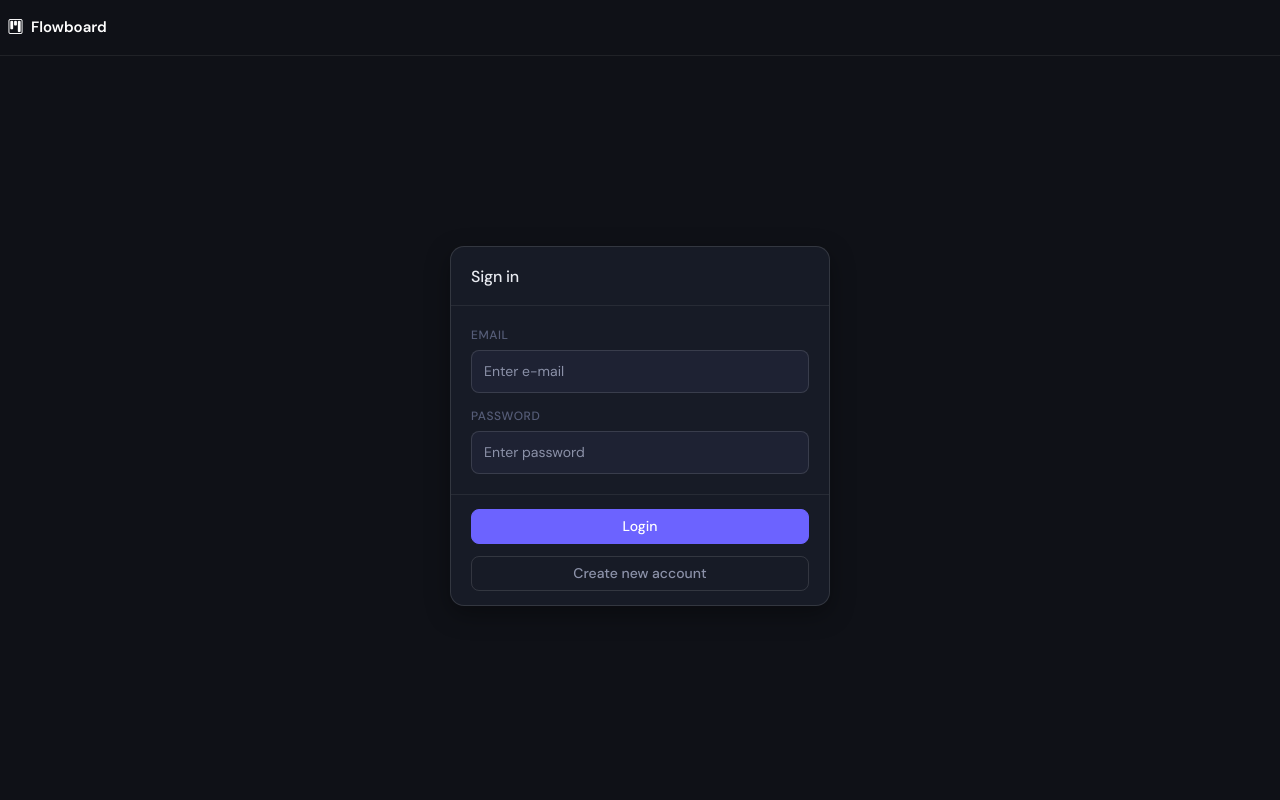
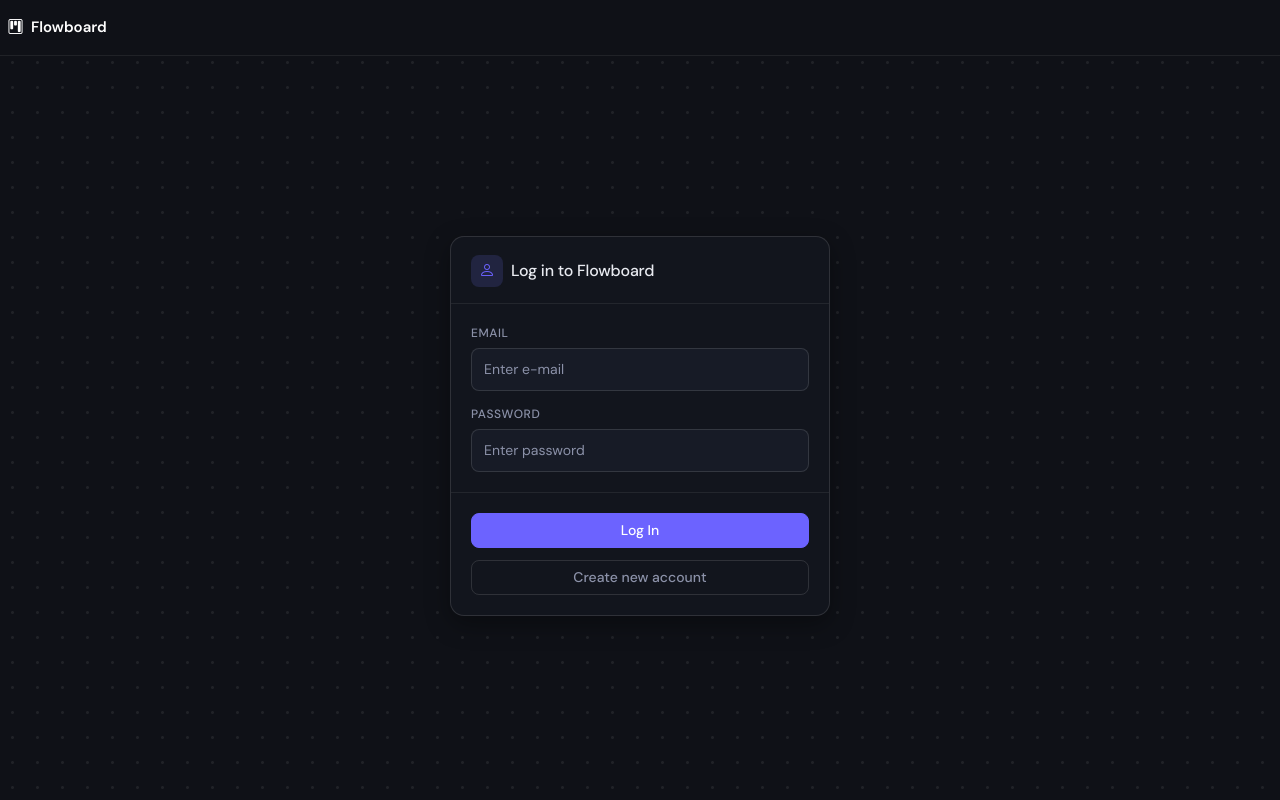
Before and after one commit to adambien94/React-Flowboard, a React (Vite) app: page /login in a window 1280 px wide. Built offline with nearby package versions, Linux system fonts and the light colour scheme; no server answers.

Commit message:
color contrast improvements

```diff
--- a/src/Login.tsx
+++ b/src/Login.tsx
@@ -3,6 +3,7 @@ import { Spinner } from "react-bootstrap";
 import Navbar from "./components/Navbar";
 import { supabase } from "./api/supabaseClient";
 import { useNavigate } from "react-router-dom";
+import styles from "./components/dashboard/DashboardLayout.module.css";
 
 export default function Login() {
   const [isRegister, setIsRegister] = useState(false);
@@ -38,7 +39,7 @@ export default function Login() {
   };
 
   return (
-    <div>
+    <div className={`${styles.mainContent}`}>
       <Navbar isControlsHidden={true} />
 
       <div
@@ -47,8 +48,11 @@ export default function Login() {
       >
         <div className="fb-auth-card">
           <div className="fb-modal-header">
-            <span className="fb-modal-title">
-              {isRegister ? "Create account" : "Sign in"}
+            <span className="fb-modal-title d-flex align-items-center">
+              <div className="fb-modal-icon me-2">
+                <i className="bi bi-person"></i>
+              </div>
+              {isRegister ? "Create account" : "Log in to Flowboard"}
             </span>
           </div>
 
@@ -96,7 +100,7 @@ export default function Login() {
                 ) : isRegister ? (
                   "Register"
                 ) : (
-                  "Login"
+                  "Log In"
                 )}
               </button>
 
--- a/src/components/Drawer.tsx
+++ b/src/components/Drawer.tsx
@@ -130,7 +130,7 @@ export default function Drawer({ show, onHide }: DrawerProps) {
               action
               className="fb-nav-item"
               onClick={logout}
-              style={{ color: "var(--fb-text-faint)" }}
+              style={{ color: "var( --fb-text-muted)" }}
             >
               <span style={{ width: 16, textAlign: "center", fontSize: 14 }}>
                 ↪
--- a/src/components/TaskDrawer.tsx
+++ b/src/components/TaskDrawer.tsx
@@ -182,7 +182,9 @@ export default function Drawer({
           <span className="fb-drawer-arrow">
             {activeCardId ? "Edit card" : "Add card"}
           </span>
-          <span style={{ color: "var(--fb-text-faint)", fontSize: 14 }}>→</span>
+          <span style={{ color: "var( --fb-text-muted)", fontSize: 14 }}>
+            →
+          </span>
           <span className="fb-drawer-col-pill">{colName || "Column"}</span>
           <button
             type="button"
@@ -206,7 +208,11 @@ export default function Drawer({
         >
           <div className="fb-drawer-body">
             <div className="fb-field">
-              <div className="fb-field-label">Title</div>
+              <div>
+                <i className="fb-field-label bi bi-text-left me-2"></i>
+                <span className="fb-field-label">Title</span>
+              </div>
+
               <input
                 ref={titleInputRef}
                 className="fb-field-control"
@@ -219,7 +225,11 @@ export default function Drawer({
             </div>
 
             <div className="fb-field">
-              <div className="fb-field-label">Description</div>
+              <div>
+                <i className="fb-field-label bi bi-card-text me-2"></i>
+                <span className="fb-field-label">Description</span>
+              </div>
+
               <textarea
                 className="fb-field-control"
                 value={form.description}
@@ -269,12 +279,11 @@ export default function Drawer({
 
             {activeCardId && (
               <div>
-                <div
-                  className="fb-section-divider"
-                  style={{ marginBottom: 12 }}
-                >
-                  Time tracked
+                <div className="fb-section-divider">
+                  <i className="bi bi-clock me-2"></i>
+                  <span style={{ marginBottom: 12 }}>Time tracked</span>
                 </div>
+
                 <div className="fb-timer-row">
                   <div>
                     <div className="fb-timer-val">{timerValue}</div>
--- a/src/components/TaskModal.tsx
+++ b/src/components/TaskModal.tsx
@@ -15,7 +15,6 @@ export default function TaskModal({ show, onHide }: TaskModalProps) {
 
   useEffect(() => {
     if (activeCardId) fetchCardDetails(activeCardId);
-    console.log(cardDetails);
   }, [activeCardId, fetchCardDetails, setCardDetails]);
 
   useEffect(() => {
@@ -41,7 +40,6 @@ export default function TaskModal({ show, onHide }: TaskModalProps) {
         <div className="fb-modal-icon">
           <i className="bi bi-card-text"></i>
         </div>
-
         <span className="fb-modal-title">Card details</span>
         <button
           type="button"
@@ -57,9 +55,9 @@ export default function TaskModal({ show, onHide }: TaskModalProps) {
         {cardDetails ? (
           <>
             <div className="fb-field" style={{ gap: 8 }}>
-              <div>
+              <div className="fb-field-label">
                 <i className="fb-field-label bi bi-text-left me-2"></i>
-                <span className="fb-field-label">Title</span>
+                <span>Title</span>
               </div>
 
               <div
@@ -74,8 +72,8 @@ export default function TaskModal({ show, onHide }: TaskModalProps) {
             </div>
 
             <div className="fb-field" style={{ gap: 8 }}>
-              <div>
-                <i className="fb-field-label bi bi-card-text me-2"></i>
+              <div className="fb-field-label">
+                <i className="bi bi-card-text me-2"></i>
                 <span className="fb-field-label">Description</span>
               </div>
 
@@ -96,18 +94,19 @@ export default function TaskModal({ show, onHide }: TaskModalProps) {
 
             <div className="d-flex justify-content-between" style={{ gap: 8 }}>
               <div className="col">
-                <div>
-                  <span className="fb-field-label">Priority</span>
+                <div className="fb-field-label">
+                  <span>Priority</span>
                 </div>
 
                 <div
                   className="fb-priority fb-priority-none mt-2"
                   style={{ display: "inline-block" }}
                 >
+                  <i className="fb-field-label bi bi-record-fill me-2"></i>
                   {cardDetails.priority}
                 </div>
               </div>
-              <div className="col">
+              <div className="col ">
                 <i className="fb-field-label bi bi-clock me-2"></i>
                 <span className="fb-field-label">Time logged</span>
 
--- a/src/components/dashboard/BoardLoader.tsx
+++ b/src/components/dashboard/BoardLoader.tsx
@@ -1,19 +1,22 @@
 const BoardLoader = () => {
-  const placeholderColumns = [5, 3, 4, 2];
+  const placeholderColumns = [5, 3, 4, 2, 5];
 
   return (
     <div>
-      <div className="fb-board ps-3 overflow-visible">
+      <div
+        className="fb-board ps-3 overflow-visible"
+        style={{ opacity: "0.3" }}
+      >
         {placeholderColumns.map((cardsCount, idx) => (
           <div key={idx} className="fb-column">
             <div className="fb-col-header">
               <span
-                className="fb-col-dot skeleton-box"
+                className="fb-col-dot skeleton-box "
                 style={{ width: 10, height: 10 }}
               />
               <span className="flex-grow-1">
                 <span
-                  className="skeleton-box"
+                  className="skeleton-box "
                   style={{
                     display: "inline-block",
                     width: "70%",
@@ -46,7 +49,7 @@ const BoardLoader = () => {
               </span>
             </div>
 
-            <div className="fb-cards-wrapper skeleton-column">
+            <div className="fb-cards-wrapper skeleton-column border-0">
               {Array.from({ length: cardsCount }).map((_, j) => (
                 <div
                   key={j}
--- a/src/components/dashboard/DashboardLayout.module.css
+++ b/src/components/dashboard/DashboardLayout.module.css
@@ -4,11 +4,11 @@
     opacity 0.25s ease;
   /* min-height: calc(100vh - 56px); */
   /* padding: 1rem; */
-  /* background-image: radial-gradient(
+  background-image: radial-gradient(
     rgba(255, 255, 255, 0.07) 1px,
-    transparent 1px
+    transparent 2px
   );
-  background-size: 25px 25px; */
+  background-size: 25px 25px;
 }
 
 .drawerOpen {
--- a/src/dark-theme.css
+++ b/src/dark-theme.css
@@ -2,14 +2,14 @@
   color-scheme: dark;
 
   --fb-bg: #0f1117;
-  --fb-bg2: #171b26;
-  --fb-bg3: #1e2233;
+  --fb-bg2: #12151d;
+  --fb-bg3: #171b26;
   --fb-bg4: #252a3a;
   --fb-border: rgba(255, 255, 255, 0.07);
   --fb-border-strong: rgba(255, 255, 255, 0.12);
   --fb-text: #e8eaf0;
   --fb-text-muted: #8b91a8;
-  --fb-text-faint: #565d78;
+  --fb-text-faint: #8b91a8;
   --fb-accent: #6c63ff;
   --fb-accent-2: #8b85ff;
   --fb-red: #ff5c5c;
@@ -707,6 +707,7 @@ body {
 .fb-auth-footer {
   flex-direction: column;
   align-items: stretch;
+  padding: 20px;
 }
 
 .fb-auth-primary,
```
